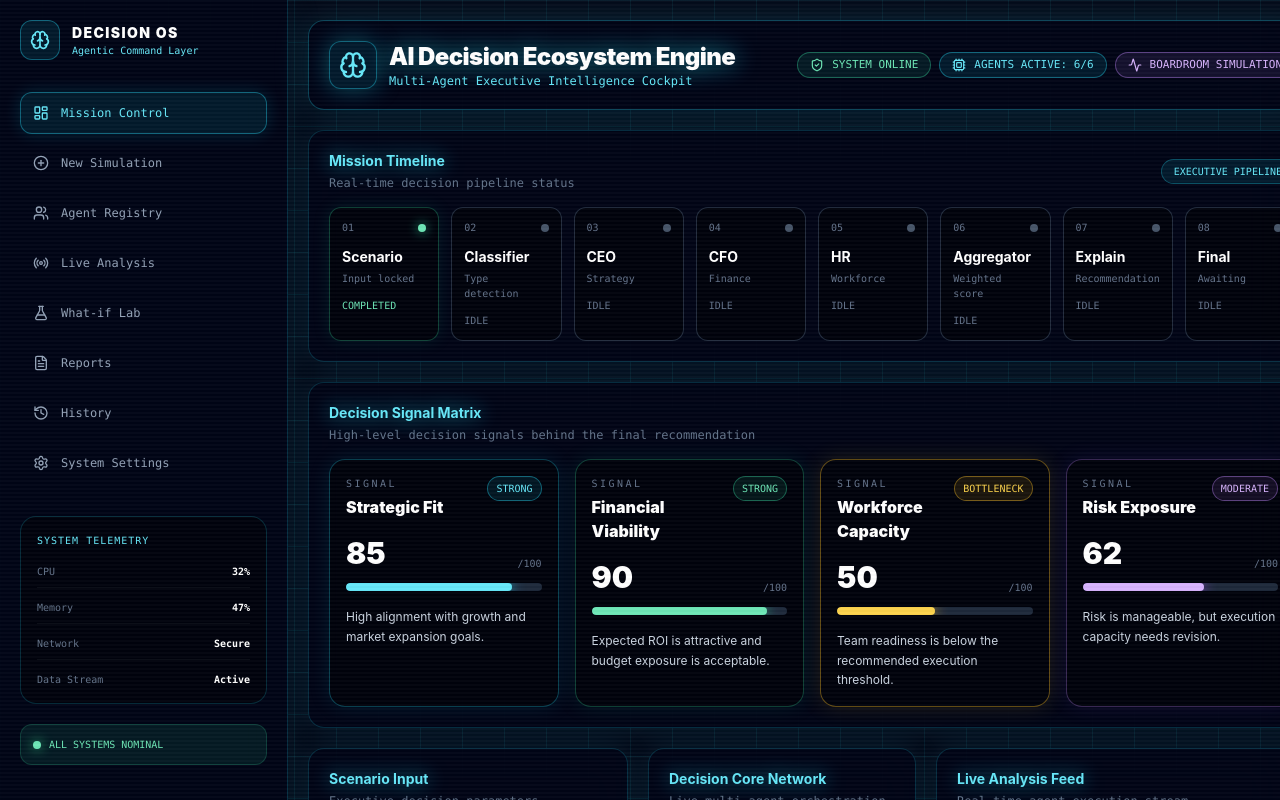
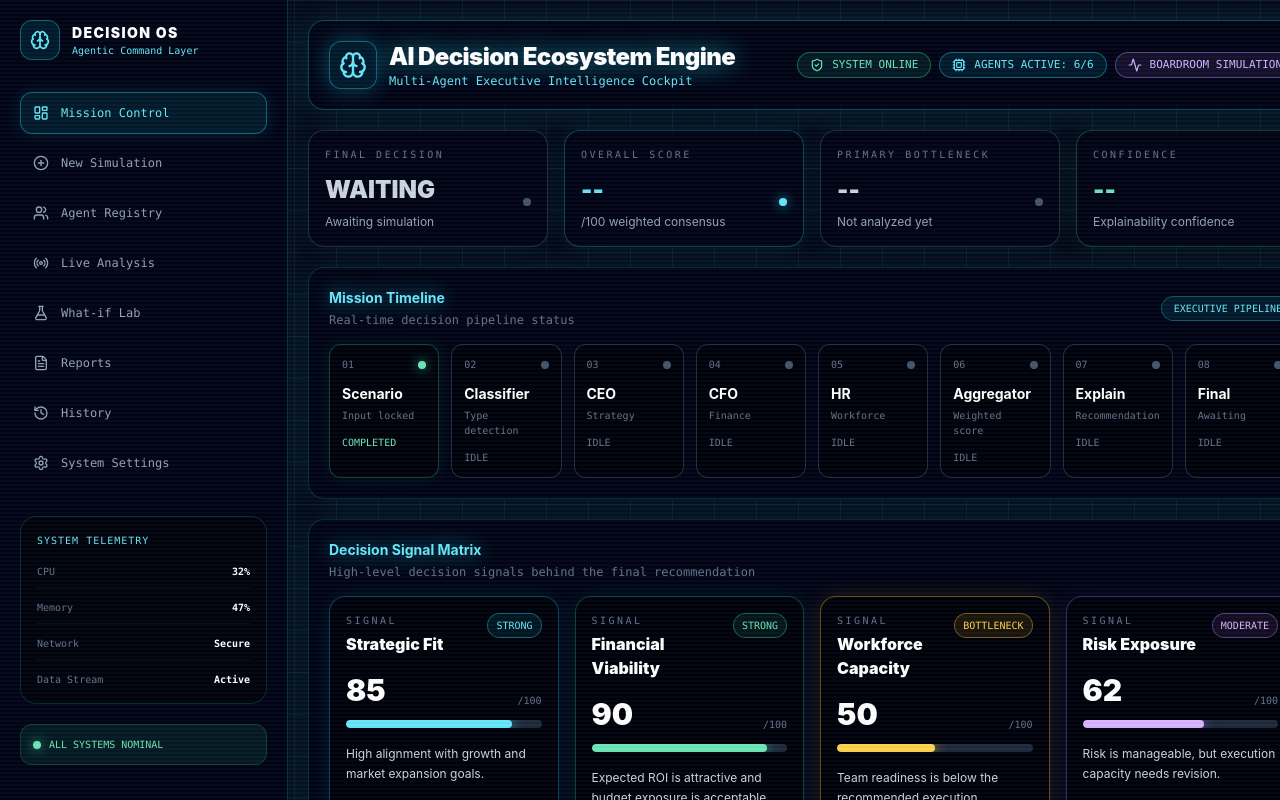
Before and after one commit to multi-agent-decision-engine/ai-decision-ecosystem, a React (Vite) app in the folder frontend/: page / in a window 1280 px wide. Shown: the top 800 px of the page. Built offline with nearby package versions, Linux system fonts and the light colour scheme.

Commit message:
feat(frontend): add executive KPI strip

```diff
--- a/frontend/src/App.tsx
+++ b/frontend/src/App.tsx
@@ -147,6 +147,7 @@ await addDebateMessage(agentDebateMessages[6]);
       <div className="flex-1">
         <div className="mx-auto max-w-[1600px] space-y-5 p-5">
           <TopBar isRunning={isRunning} />
+<ExecutiveKpiStrip finalVisible={finalVisible} isRunning={isRunning} />
     <MissionTimeline
     agents={agents}
     classifierStatus={classifierStatus}
@@ -298,6 +299,70 @@ function TopBar({ isRunning }: { isRunning: boolean }) {
         </div>
       </div>
     </motion.header>
+  );
+}
+function ExecutiveKpiStrip({
+  finalVisible,
+  isRunning,
+}: {
+  finalVisible: boolean;
+  isRunning: boolean;
+}) {
+  const kpis = [
+    {
+      label: "Final Decision",
+      value: finalVisible ? "REVISE" : isRunning ? "CALCULATING" : "WAITING",
+      detail: finalVisible ? "Revision required" : "Awaiting simulation",
+      tone: finalVisible ? "amber" : isRunning ? "cyan" : "slate",
+    },
+    {
+      label: "Overall Score",
+      value: finalVisible ? "68.75" : "--",
+      detail: "/100 weighted consensus",
+      tone: "cyan",
+    },
+    {
+      label: "Primary Bottleneck",
+      value: finalVisible ? "Workforce" : "--",
+      detail: finalVisible ? "Capacity risk detected" : "Not analyzed yet",
+      tone: finalVisible ? "amber" : "slate",
+    },
+    {
+      label: "Confidence",
+      value: finalVisible ? "82%" : "--",
+      detail: "Explainability confidence",
+      tone: "emerald",
+    },
+  ];
+
+  return (
+    <section className="grid gap-4 md:grid-cols-2 xl:grid-cols-4">
+      {kpis.map((kpi, index) => (
+        <motion.div
+          key={kpi.label}
+          initial={{ opacity: 0, y: 14 }}
+          animate={{ opacity: 1, y: 0 }}
+          transition={{ delay: index * 0.05 }}
+          className={`rounded-2xl border bg-slate-950/80 p-4 shadow-[0_0_25px_rgba(34,211,238,0.08)] backdrop-blur-xl ${kpiCardClass(
+            kpi.tone
+          )}`}
+        >
+          <p className="font-mono text-[10px] uppercase tracking-[0.25em] text-slate-500">
+            {kpi.label}
+          </p>
+
+          <div className="mt-3 flex items-end justify-between gap-3">
+            <h3 className={`text-2xl font-black ${kpiValueClass(kpi.tone)}`}>
+              {kpi.value}
+            </h3>
+
+            <span className={`h-2 w-2 rounded-full ${kpiDotClass(kpi.tone)}`} />
+          </div>
+
+          <p className="mt-2 text-xs text-slate-400">{kpi.detail}</p>
+        </motion.div>
+      ))}
+    </section>
   );
 }
 function MissionTimeline({
@@ -1320,6 +1385,44 @@ function signalBarClass(tone: string) {
   if (tone === "purple") return "bg-purple-300 shadow-[0_0_14px_rgba(168,85,247,0.9)]";
   return "bg-cyan-300 shadow-[0_0_14px_rgba(34,211,238,0.9)]";
 }
+function kpiCardClass(tone: string) {
+  if (tone === "amber") {
+    return "border-amber-400/40 shadow-[0_0_25px_rgba(251,191,36,0.12)]";
+  }
+
+  if (tone === "emerald") {
+    return "border-emerald-400/30 shadow-[0_0_25px_rgba(52,211,153,0.10)]";
+  }
+
+  if (tone === "cyan") {
+    return "border-cyan-400/30 shadow-[0_0_25px_rgba(34,211,238,0.10)]";
+  }
+
+  return "border-slate-700/70";
+}
+
+function kpiValueClass(tone: string) {
+  if (tone === "amber") return "text-amber-300";
+  if (tone === "emerald") return "text-emerald-300";
+  if (tone === "cyan") return "text-cyan-300";
+  return "text-slate-300";
+}
+
+function kpiDotClass(tone: string) {
+  if (tone === "amber") {
+    return "bg-amber-300 shadow-[0_0_12px_rgba(251,191,36,0.9)]";
+  }
+
+  if (tone === "emerald") {
+    return "bg-emerald-300 shadow-[0_0_12px_rgba(52,211,153,0.9)]";
+  }
+
+  if (tone === "cyan") {
+    return "bg-cyan-300 shadow-[0_0_12px_rgba(34,211,238,0.9)]";
+  }
+
+  return "bg-slate-600";
+}
 function clamp(value: number) {
   return Math.max(0, Math.min(100, Math.round(value)));
 }
```
